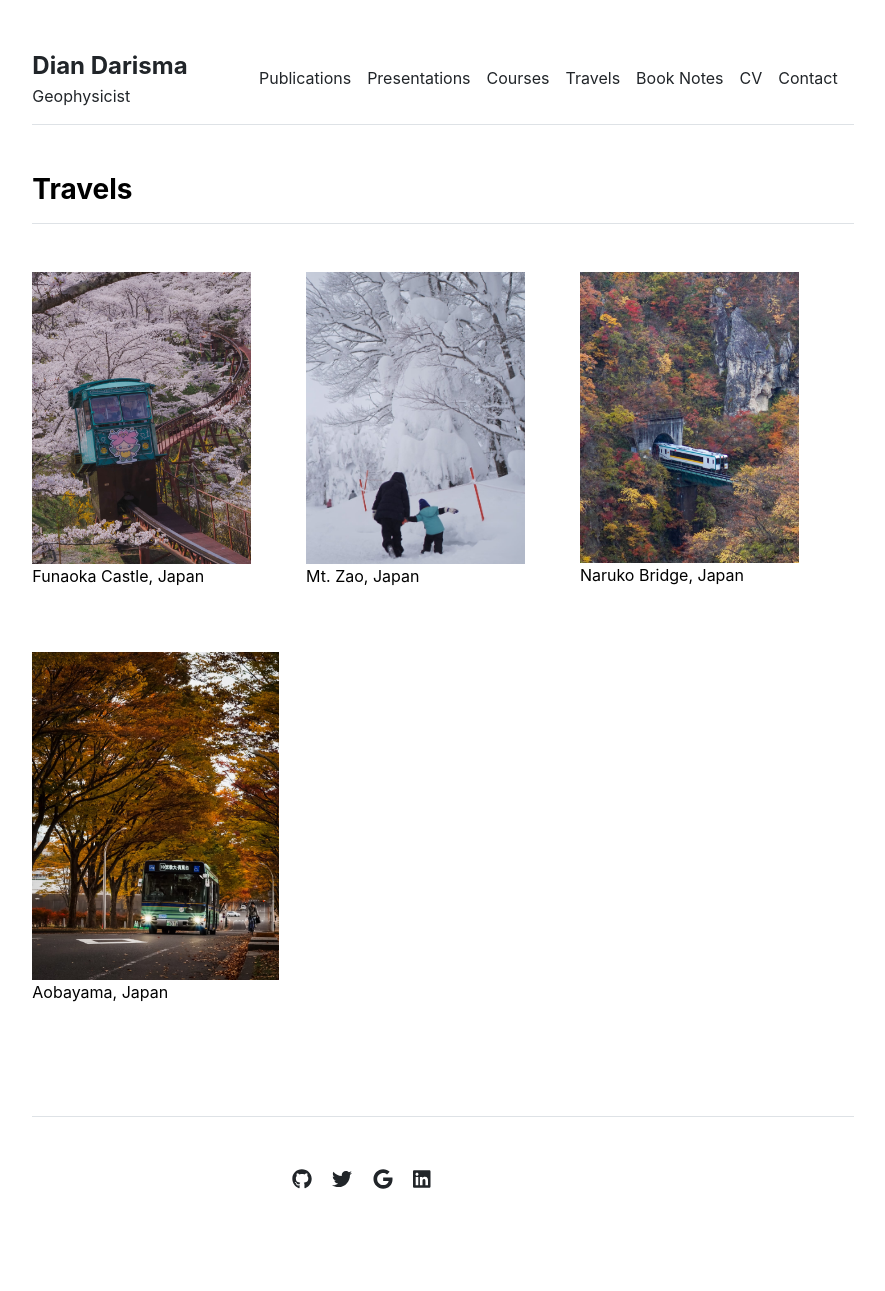
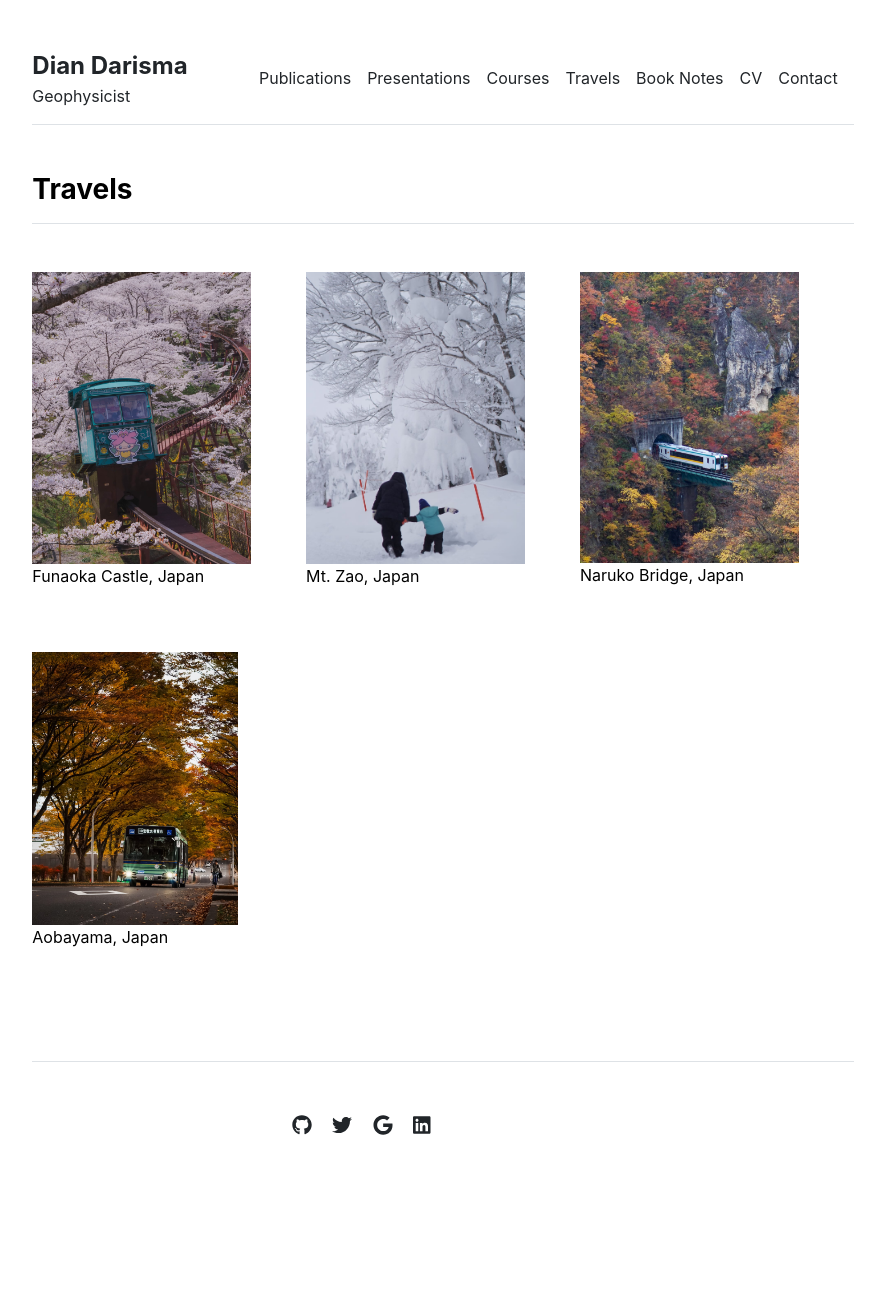
Before and after one commit to diandarisma/diandarisma.github.io, a Jekyll site: the page built from travels.md, in a window 1280 px wide. Shown: the whole page, without its empty margins (197-1082 px from the left). Built offline with Jekyll 4.4.1, drawn with Linux system fonts in a browser that asks for light colours; after the commit the page ends 1236 px from its top, so only the background shows below that.

Commit message:
Update travels.html

```diff
--- a/_includes/travels.html
+++ b/_includes/travels.html
@@ -8,6 +8,10 @@
     flex-basis: 100%;
   }
 </style>
+
+<!--One figure, width = 25%
+Two figures, width = 40%
+-->
 
 <div class="row g-5 mb-5">
   <div>
@@ -29,7 +33,7 @@
       </div>
       <div class="image-container">
         <figure>
-          <img src="/assets/img/travel/aoba.jpeg" alt="aoba" width="30%">
+          <img src="/assets/img/travel/aoba.jpeg" alt="aoba" width="25%">
           <figcaption>Aobayama, Japan</figcaption>
         </figure>
       </div>
```
